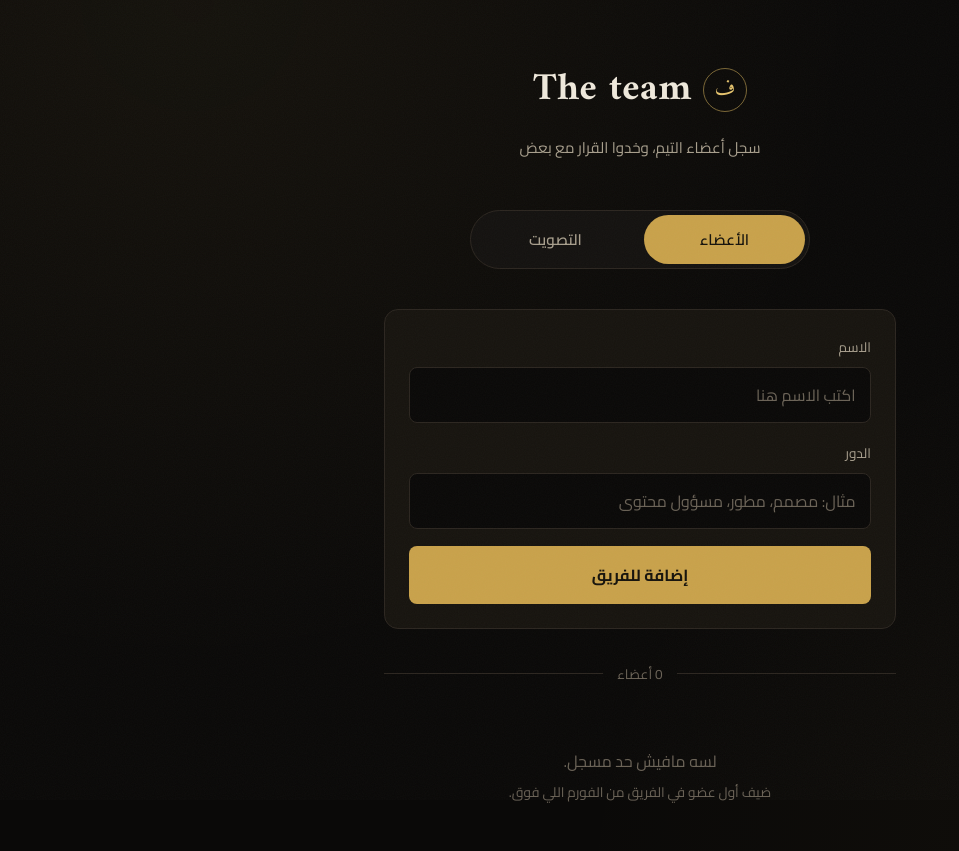
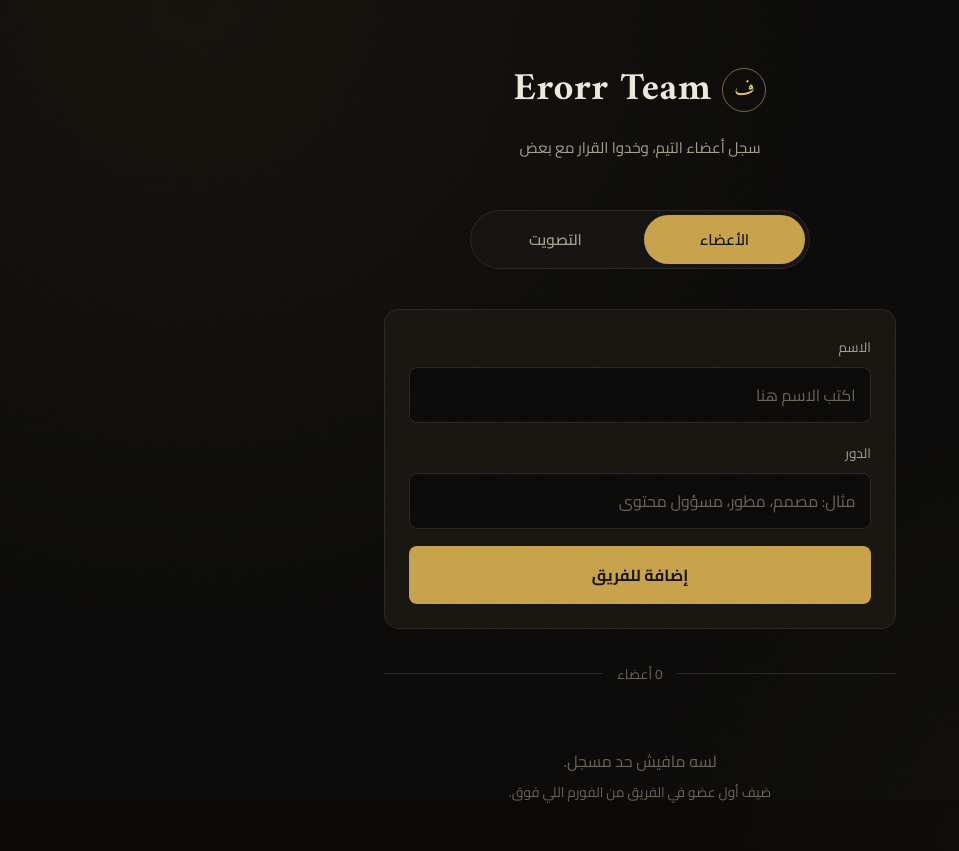
Before and after one commit to Abdulrahman314-spec/Erorr-Team, a plain HTML site: page index.html in a window 1280 px wide. Shown: the top 851 px of the page, without its empty margins (0-959 px from the left). Drawn offline with Linux system fonts and the light colour scheme.

Commit message:
Fix header title from 'The team' to 'Erorr Team'

```diff
--- a/index.html
+++ b/index.html
@@ -15,7 +15,7 @@
   <header class="site-header">
     <div class="brand">
       <span class="brand-mark">ف</span>
-      <h1>The team</h1>
+      <h1>Erorr Team</h1>
     </div>
     <p class="tagline">سجل أعضاء التيم، وخدوا القرار مع بعض</p>
   </header>
```
